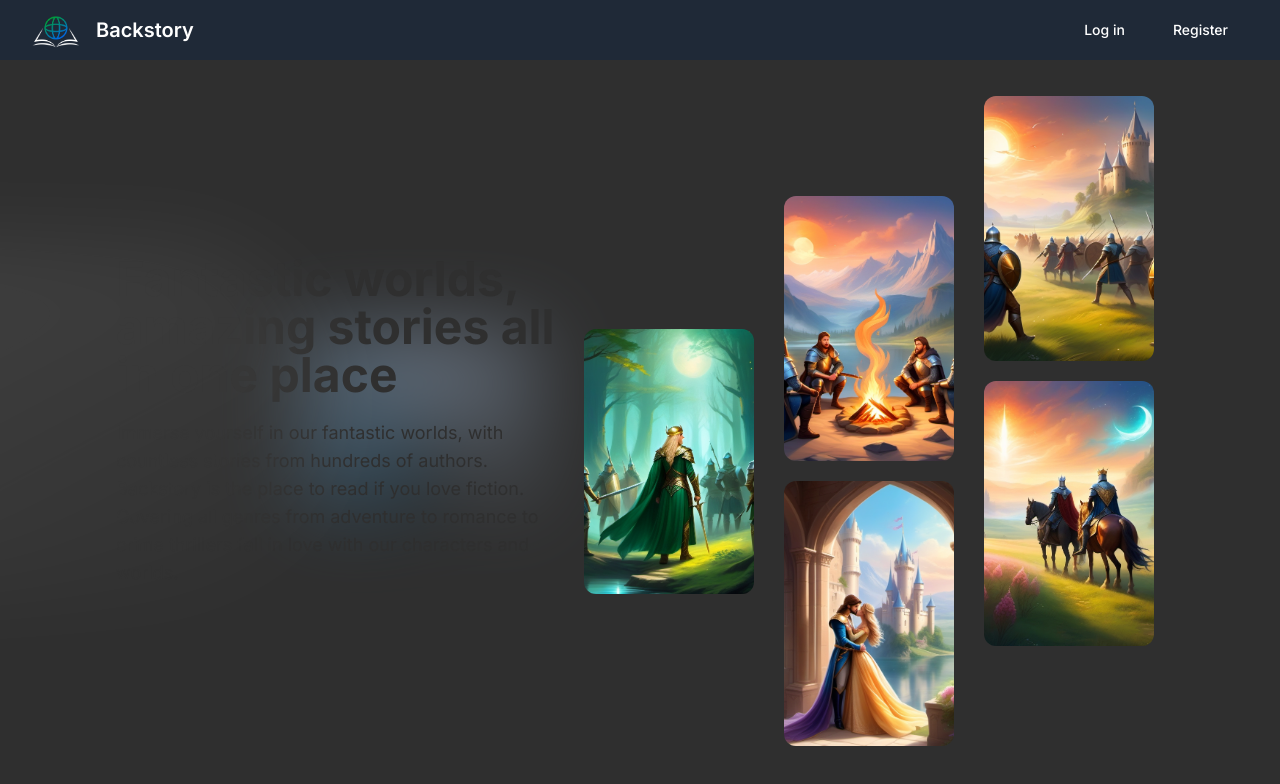
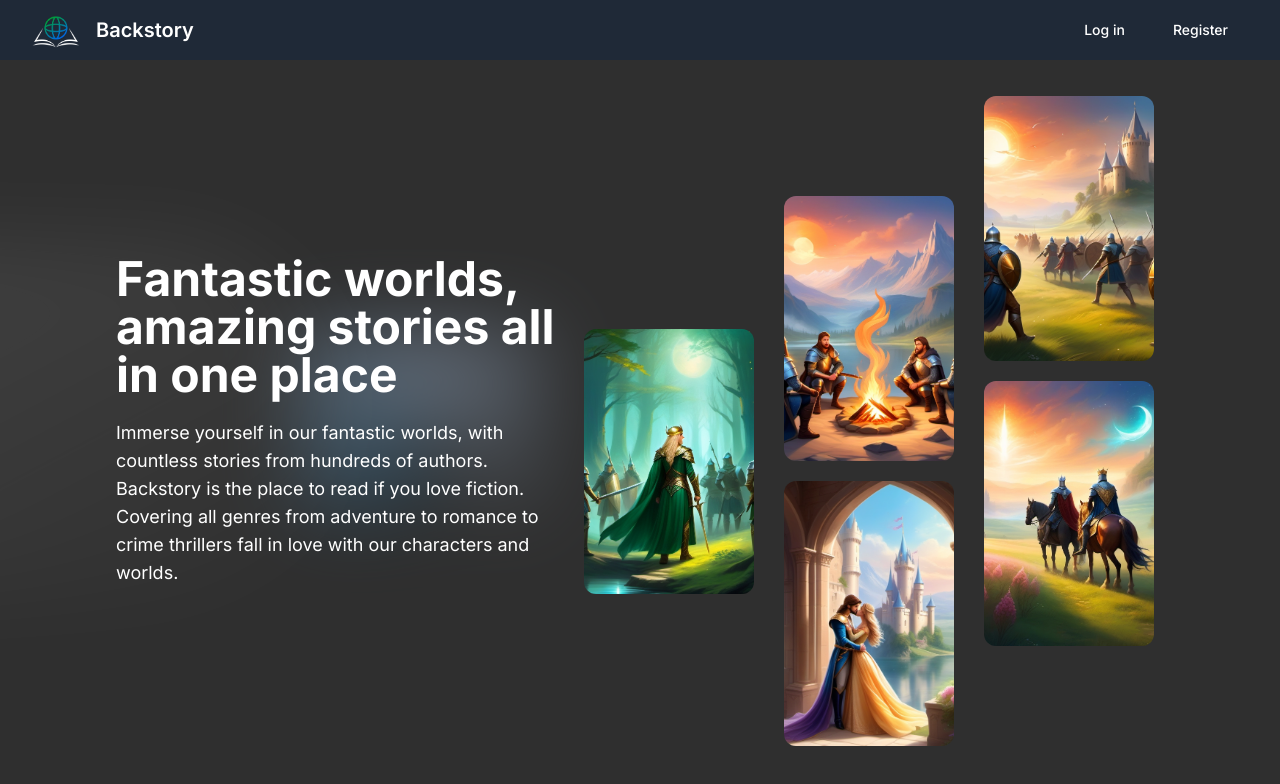
Before and after one commit to ares0524/Backstory, a Next.js app: page / in a window 1280 px wide. Shown: the top 784 px of the page. Built offline with nearby package versions, Linux system fonts and the light colour scheme.

Commit message:
Update page.tsx
- Text-white on title and description

```diff
--- a/app/page.tsx
+++ b/app/page.tsx
@@ -12,8 +12,8 @@ export default function Home() {
           <div className='flex w-3/5'>
             <div className="flex relative place-items-center justify-center before:absolute before:h-[400px] before:w-[680px] before:-translate-x-1/2 before:rounded-full before:bg-gradient-radial before:from-white before:to-transparent before:blur-2xl before:content-[''] after:absolute after:-z-20 after:h-[180px] after:w-[240px] after:translate-x-1/3 after:bg-gradient-conic after:from-sky-200 after:via-blue-200 after:blur-2xl after:content-[''] before:bg-gradient-to-br before:from-transparent before:to-blue-700 before:opacity-10 after:from-sky-900 after:via-[#0141ff] after:opacity-40 before:lg:h-[360px] z-[-1]">
               <div className='block justify-center p-2 pl-5'>
-                <p className='text-5xl font-bold'>Fantastic worlds, amazing stories all in one place</p>
-                <p className='text-lg mt-5'>
+                <p className='text-5xl font-bold text-white'>Fantastic worlds, amazing stories all in one place</p>
+                <p className='text-lg mt-5 text-white'>
                   Immerse yourself in our fantastic worlds, with countless stories from hundreds of authors. Backstory is the place to read if you love fiction. Covering all genres from adventure to romance to crime thrillers fall in love with our characters and worlds.
                 </p>
               </div>
```
